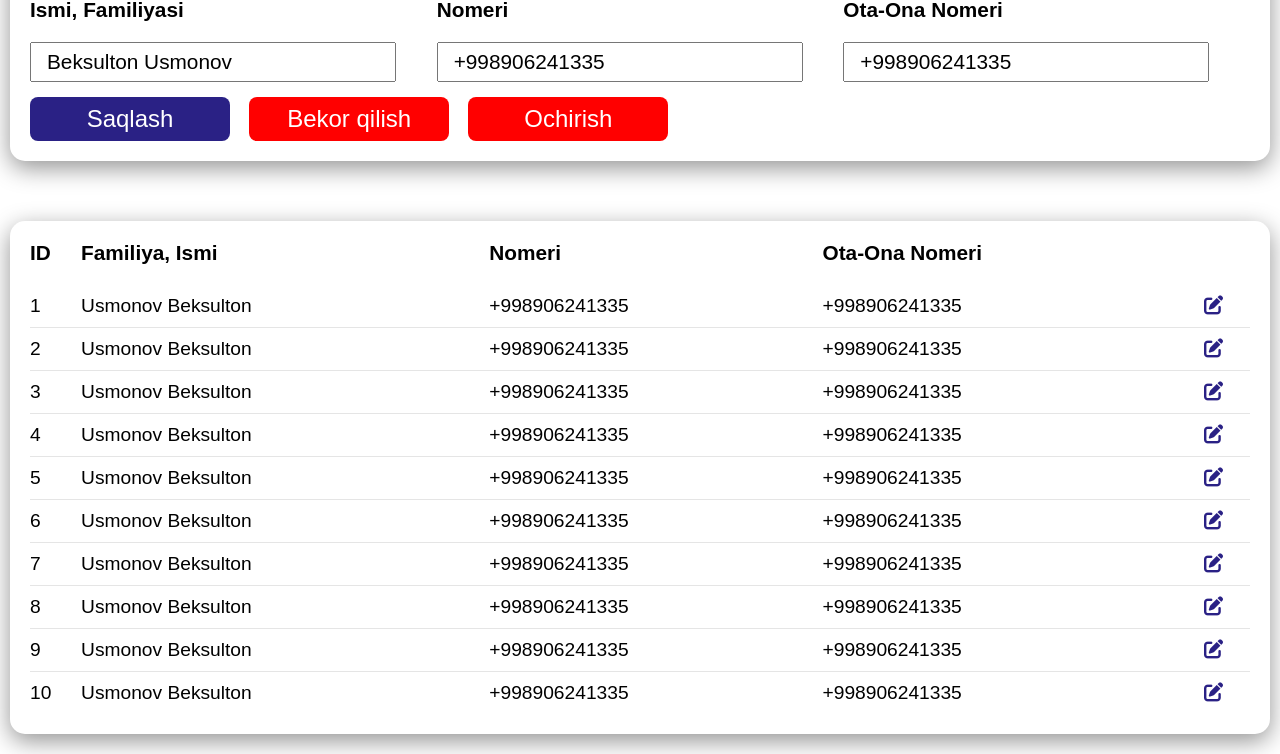
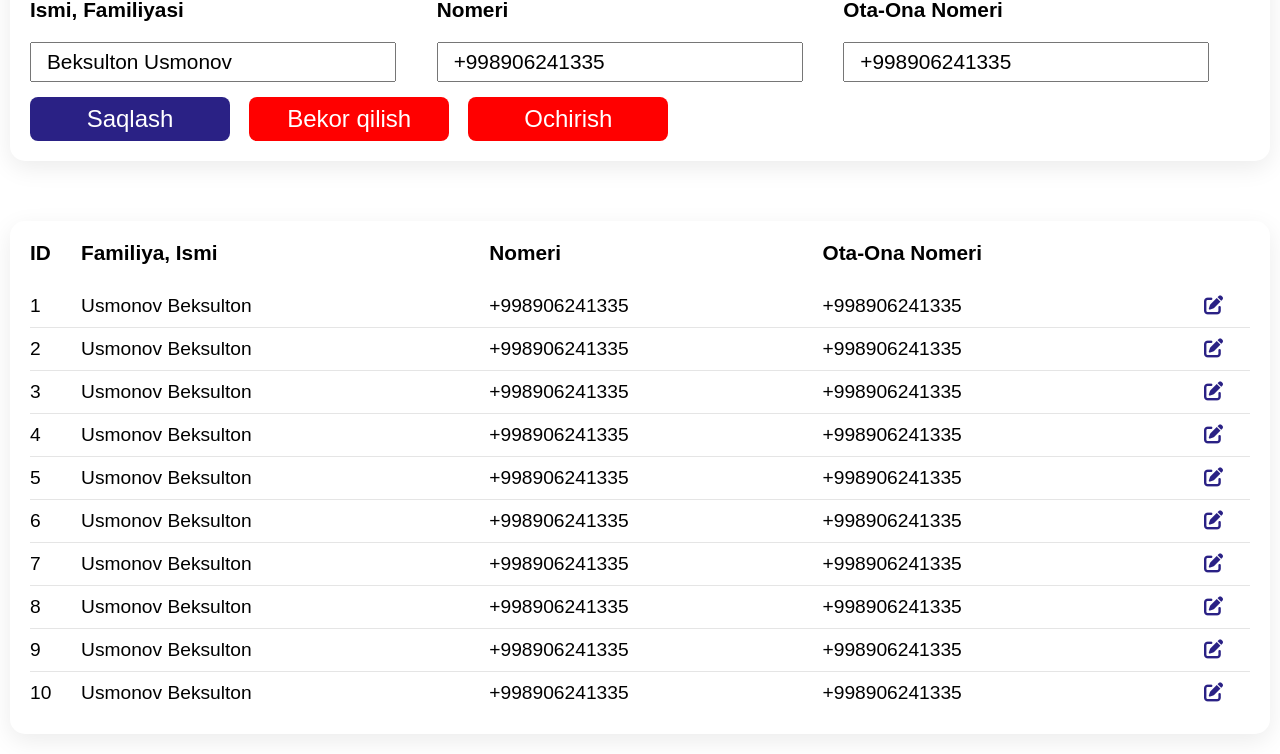
Before and after one commit to beksultanusmonov/al-jabr, a plain HTML site: page src/base.html in a window 1280 px wide. Shown: the part 488-1242 px from the top of the page. Drawn offline with Linux system fonts and the light colour scheme.

Commit message:
all true

```diff
--- a/src/style/base.css
+++ b/src/style/base.css
@@ -20,7 +20,7 @@ body{
     --background-color: #eef0f5;
 
     --card-box-shadow: rgba(0, 0, 0, 0.283) 1.95px 1.95px 2.6px;
-    --card-box-shadow-2: 0 7px 25px rgba(0, 0, 0, 0.427);
+    --card-box-shadow-2: 0 7px 25px rgba(0, 0, 0, 0.08);
     --card-box-shadow-white: rgba(234, 229, 229, 0.749) 1.95px 1.95px 2.6px;
 }
 
--- a/src/style/main.css
+++ b/src/style/main.css
@@ -20,7 +20,7 @@ body{
     --background-color: #eef0f5;
 
     --card-box-shadow: rgba(0, 0, 0, 0.15) 1.95px 1.95px 2.6px;
-    --card-box-shadow-2: 0 7px 25px rgba(0, 0, 0, 0.427);
+    --card-box-shadow-2: 0 7px 25px rgba(0, 0, 0, 0.08);
 }
 
 a{
--- a/src/style/news.css
+++ b/src/style/news.css
@@ -22,7 +22,7 @@ body{
     --color-red: red;
 
     --card-box-shadow: rgba(0, 0, 0, 0.15) 1.95px 1.95px 2.6px;
-    --card-box-shadow-2: 0 7px 25px rgba(0, 0, 0, 0.427);
+    --card-box-shadow-2: 0 7px 25px rgba(0, 0, 0, 0.08);
     --card-box-shadow-white: rgba(234, 229, 229, 0.749) 1.95px 1.95px 2.6px;
 }
 
--- a/src/style/profile.css
+++ b/src/style/profile.css
@@ -22,7 +22,7 @@ body{
     --color-red: red;
 
     --card-box-shadow: rgba(0, 0, 0, 0.15) 1.95px 1.95px 2.6px;
-    --card-box-shadow-2: 0 7px 25px rgba(0, 0, 0, 0.427);
+    --card-box-shadow-2: 0 7px 25px rgba(0, 0, 0, 0.08);
     --card-box-shadow-white: rgba(234, 229, 229, 0.749) 1.95px 1.95px 2.6px;
 }
 
--- a/src/style/table.css
+++ b/src/style/table.css
@@ -20,7 +20,7 @@ body{
     --background-color: #eef0f5;
 
     --card-box-shadow: rgba(0, 0, 0, 0.283) 1.95px 1.95px 2.6px;
-    --card-box-shadow-2: 0 7px 25px rgba(0, 0, 0, 0.427);
+    --card-box-shadow-2: 0 7px 25px rgba(0, 0, 0, 0.08);
     --card-box-shadow-white: rgba(234, 229, 229, 0.749) 1.95px 1.95px 2.6px;
 }
 
--- a/src/style/testresult.css
+++ b/src/style/testresult.css
@@ -22,7 +22,7 @@ body{
     --color-red: red;
 
     --card-box-shadow: rgba(0, 0, 0, 0.15) 1.95px 1.95px 2.6px;
-    --card-box-shadow-2: 0 7px 25px rgba(0, 0, 0, 0.427);
+    --card-box-shadow-2: 0 7px 25px rgba(0, 0, 0, 0.08);
     --card-box-shadow-white: rgba(234, 229, 229, 0.749) 1.95px 1.95px 2.6px;
 }
 
```
Also changed, not shown: index.html (+1 -1 lines).
